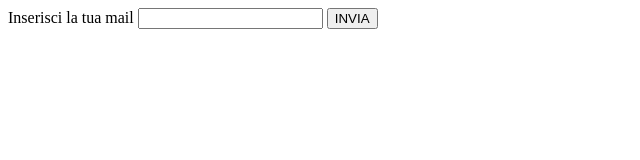
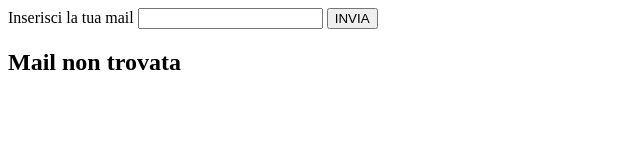
Before and after one commit to simolorevg/js-mail-dadi, a plain HTML site: page js-mail/index.html in a window 1280 px wide. Both pictures are taken after a click on the button "INVIA". Shown: the whole page, without its empty margins (0-640 px from the left). Drawn offline with Linux system fonts and the light colour scheme.

Commit message:
main structrure of the script done

```diff
--- a/js-mail/index.html
+++ b/js-mail/index.html
@@ -12,6 +12,7 @@
     <label for="mail">Inserisci la tua mail</label>
     <input type="email" id="mail">
     <button type ="button" id="submit-btn">INVIA</button>
+    <h2 id = "answer"></h2>
     <script src="js/script.js"></script>
 </body>
 </html>
--- a/js-mail/js/script.js
+++ b/js-mail/js/script.js
@@ -1,8 +1,20 @@
 //UTENTE INSERISCE LA MAIL
 const submitButton = document.getElementById('submit-btn');
 const userMailInput = document.getElementById('mail');
+const mailArray = ["ciao@mail.it", "aldo@mail.it", "giovanni@mail.it", "giacomo@mail.it"];
+let message = "Mail non trovata";
 //CLICCANDO IL PULSANTE INVIA, IL PROGRAMMA ESEGUE LA VERIFICA
 submitButton.addEventListener("click", function(){
+   //PRENDO IL VALORE DI userMailInput
    const userMail = userMailInput.value;
-   console.log(userMail);
-})
+   //CERCO LA MAIL NELL'ARRAY
+   for(let i = 0; i < mailArray.length; i++){
+    //SE LA TROVO ASSEGNO A MESSAGE ACCESSO CONSENTITO
+    if( userMail === mailArray[i]){
+        message = "Accesso Consentito";
+    }
+    document.getElementById("answer").innerHTML = message;
+    userMailInput.value = "";
+   }
+});
+//STAMPO SU SCHERMO IL RISULTATO
```
